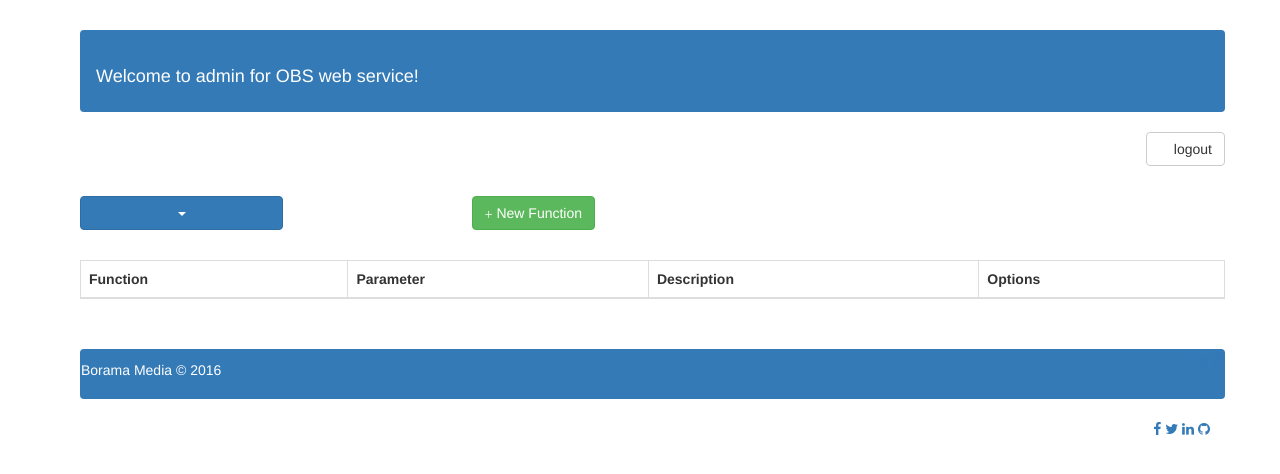
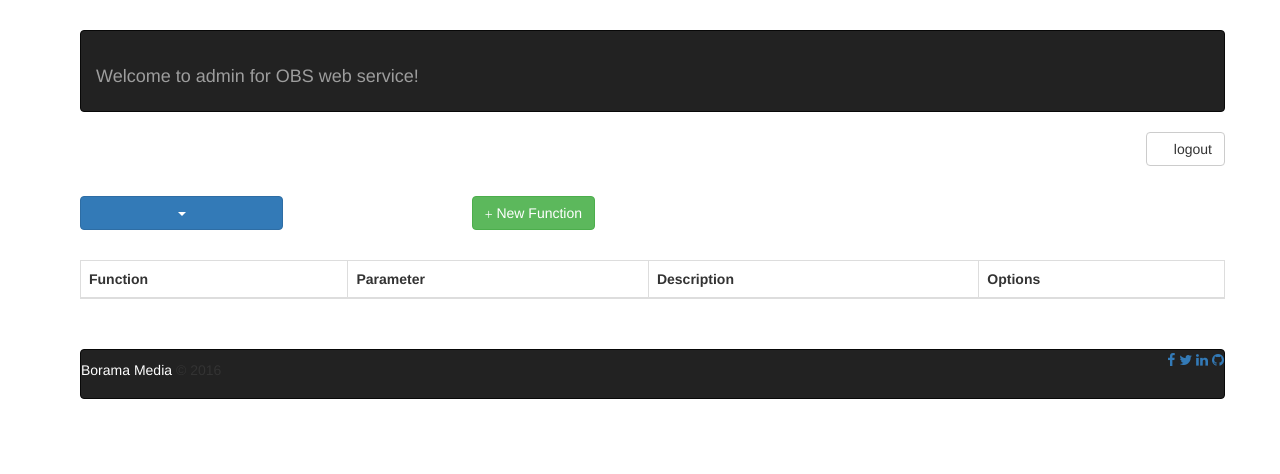
Before and after one commit to channa93/TestFunctionOBS, a PHP site: page /admin.php in a window 1280 px wide. Shown: the top 474 px of the page. Run offline with PHP 8.4, Linux system fonts and the light colour scheme; lists and menus that the app fills with data are empty; some web fonts are replaced.

Commit message:
update header and footer

```diff
--- a/admin.php
+++ b/admin.php
@@ -4,7 +4,7 @@
 			<!-- *************row1    Title -->
 			<div class="row">
 				<div class="col-md-12 col-sm-12 col-xs-12">
-					<nav class="navbar navbar-dark nav-bar-fixed-top bg-primary">
+					<nav class="navbar navbar-inverse nav-bar-fixed-top">
 					    <h1 class="navbar-brand">Welcome to admin for OBS web service!</h1>
 					</nav>
 					<!-- Trigger the login modal with a button -->
@@ -62,9 +62,7 @@
 						        <td >
 							        <table>
 							        	<tr ng-repeat="param in data.params">
-							        		<td>{{param.name}}
-												<span ng-show="(param.status=='1')" style="color: red;">*</span>
-							        		</td>
+							        		<td><span ng-show="(param.status=='1')" style="color: red;">*</span>{{param.name}}</td>
 							        	</tr>
 							        </table>
 						        </td>
--- a/footer.php
+++ b/footer.php
@@ -3,29 +3,22 @@
 			<!-- row final for footer -->
 			<div class="row">
 				<div class="col-md-12 col-sm-12 col-xs-12">
-					<nav class="navbar navbar-dark bg-primary">
+					<nav class="navbar navbar-inverse">
 						<div class="footer-left" style="float:left; margin-top: 10px;">
 							<p> <a href="http://borama.consulting/en" target="_blank" style="-webkit-text-fill-color: white">Borama Media</a> &copy; 2016</p>
 						</div>
 
 						<div class="footer-right" style="float: right">
-							<a href="#"><i class="fa fa-facebook"></i></a>
-							<a href="#"><i class="fa fa-twitter"></i></a>
-							<a href="#"><i class="fa fa-linkedin"></i></a>
-							<a href="#"><i class="fa fa-github"></i></a>
+							<a href="https://www.facebook.com/borama.media/" target="_blank"> <i class="fa fa-facebook"></i> </a>
+							<a href="https://twitter.com/posc000001" target="_blank"> <i class="fa fa-twitter"></i> </a>
+							<a href="https://www.linkedin.com/company/borama" target="_blank"> <i class="fa fa-linkedin"></i> </a>
+							<a href="https://github.com/mapring" target="_blank"> <i class="fa fa-github"></i> </a>
 						</div>
 					</nav>
 				</div>
 			</div>
 			<!-- <a href="#"><i class="fa fa-facebook"></i></a>	 -->
 		</div> <!-- end of container ng-controller -->
-
-		<div class="footer-right" style="float: right">
-			<a href="#"><i class="fa fa-facebook"></i></a>
-			<a href="#"><i class="fa fa-twitter"></i></a>
-			<a href="#"><i class="fa fa-linkedin"></i></a>
-			<a href="#"><i class="fa fa-github"></i></a>
-		</div>
 	</div>  <!-- end of main div container -->
 
 
```
Also changed, not shown: index.php (+4 -4 lines).
